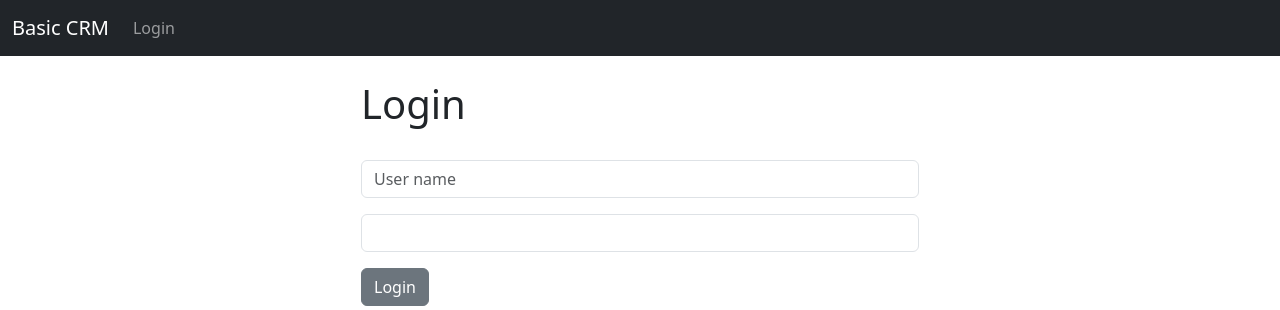
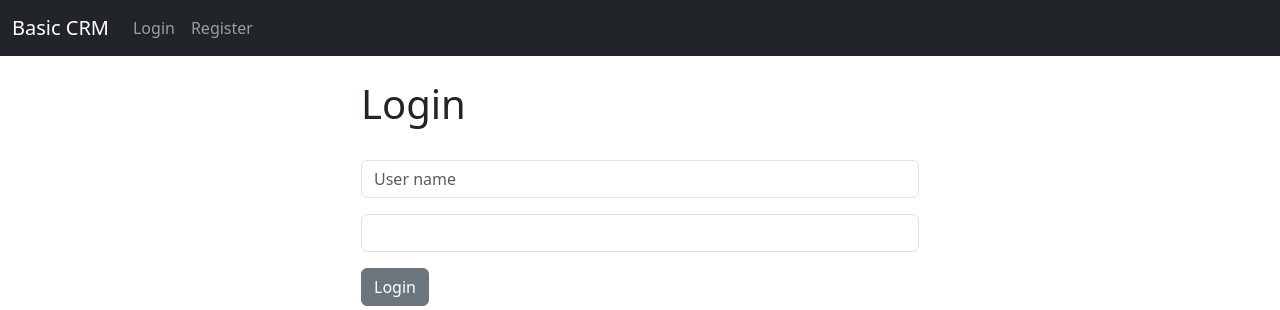
Before and after one commit to bisharatm/crm-app, a Django app: page / in a window 1280 px wide. Shown: the top 310 px of the page. Run offline with Django 5.2, Linux system fonts and the light colour scheme.

Commit message:
skeleton for register user

```diff
--- a/templates/navbar.html
+++ b/templates/navbar.html
@@ -14,6 +14,9 @@
           <li class="nav-item">
             <a class="nav-link" href="{% url 'home' %}">Login</a>
           </li>
+          <li class="nav-item">
+            <a class="nav-link" href="{% url 'register' %}">Register</a>
+          </li>
           {% endif %}
         </ul>
       </div>
--- a/website/urls.py
+++ b/website/urls.py
@@ -3,6 +3,7 @@ from . import views
 
 urlpatterns = [
     path('', views.home, name='home'),
-    path('login/', views.login_user, name='login'),
+    #path('login/', views.login_user, name='login'),
     path('logout/', views.logout_user, name='logout'),
+    path('register/', views.register_user, name='register'),
 ]
--- a/website/views.py
+++ b/website/views.py
@@ -25,3 +25,6 @@ def logout_user(request):
     logout(request)
     messages.success(request, 'You have been logged out!')
     return redirect('home')
+
+def register_user(request):
+    return render(request, 'register.html', {})
```
Also changed, not shown: website/templates/register.html (added, +7 -0 lines), db.sqlite3.
